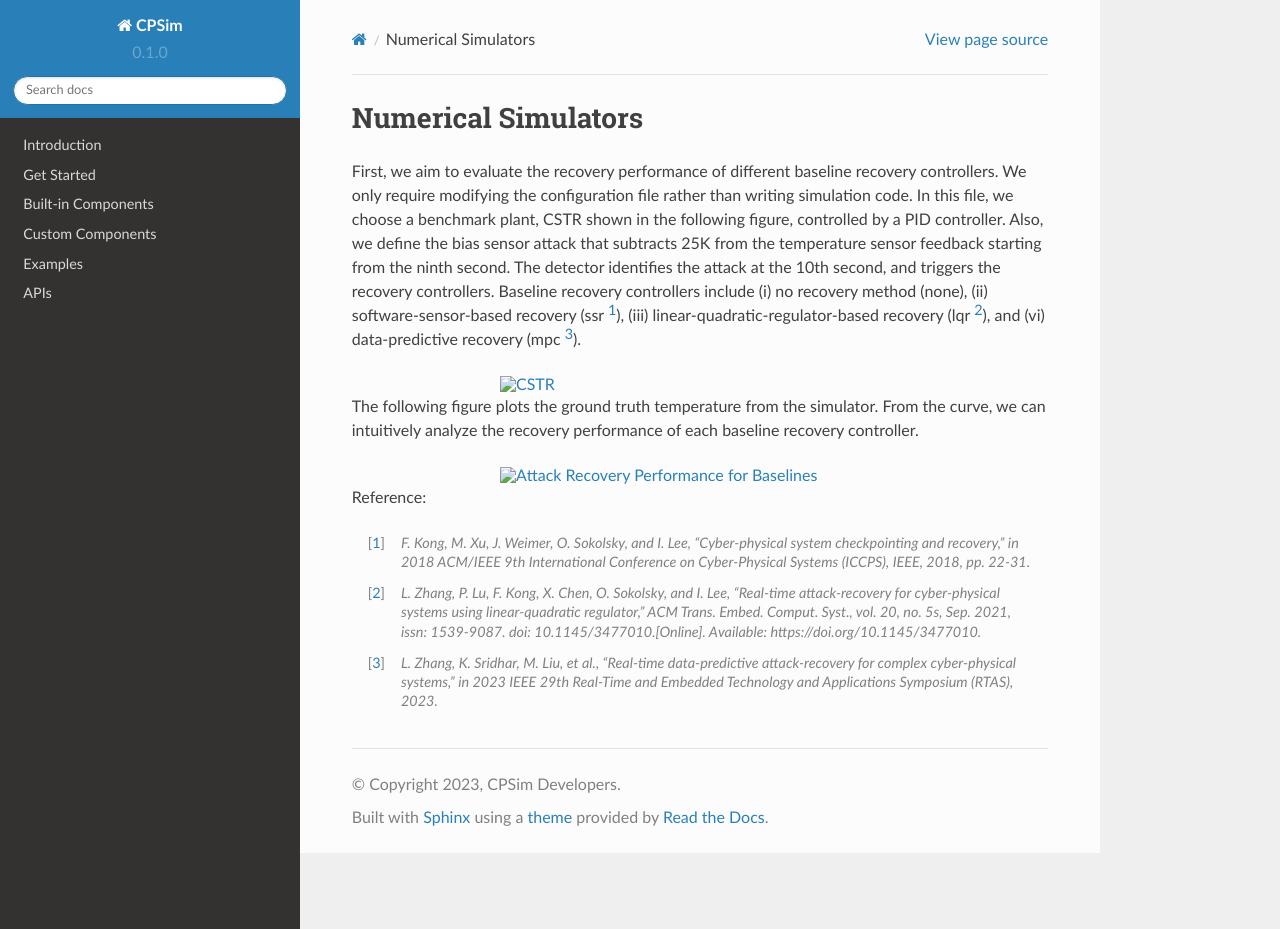
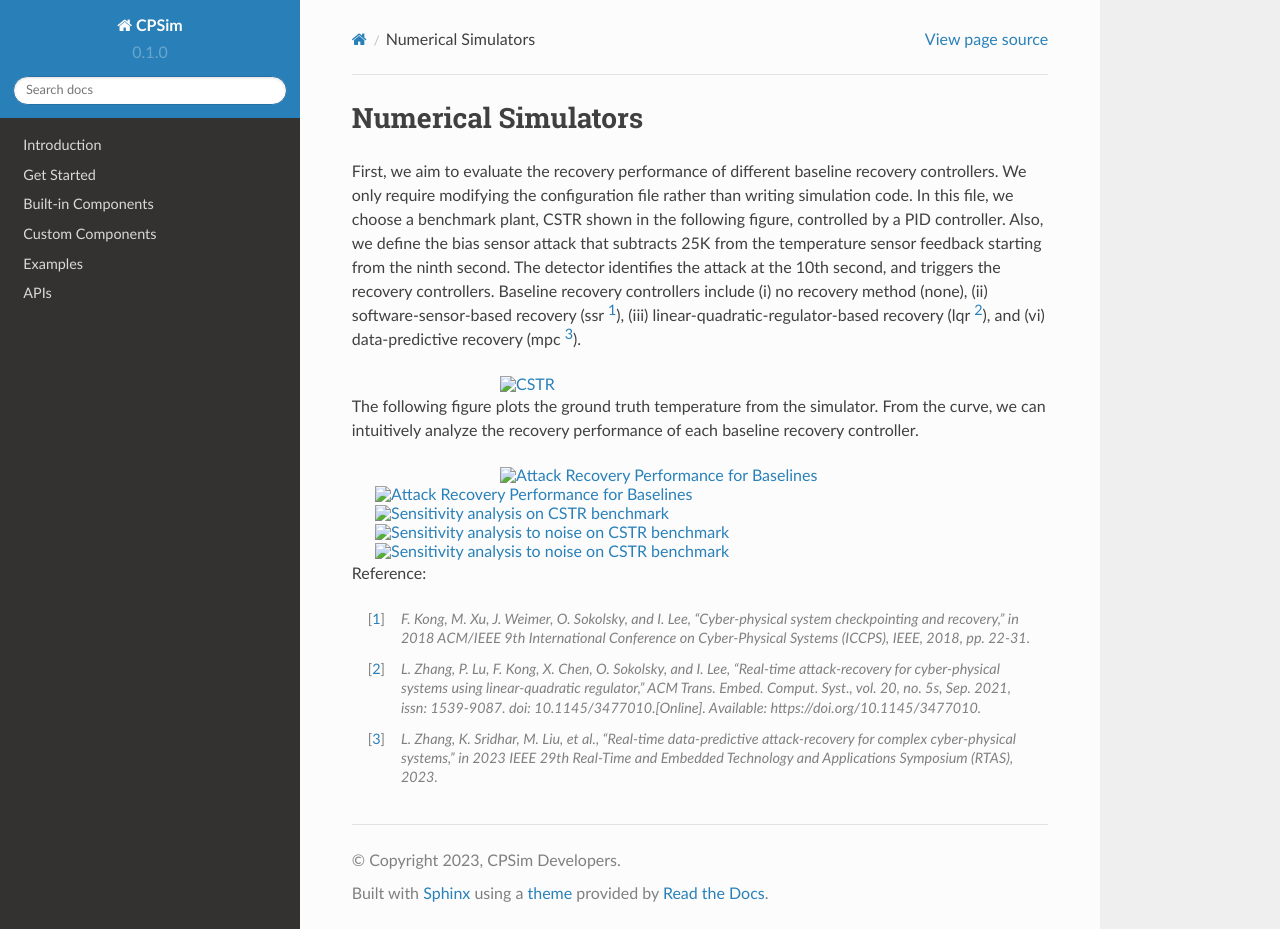
Before and after one commit to JFan1997/CPSim, a Sphinx documentation site: the page built from docs/source/5_example/3_MPC_recovery.rst, in a window 1280 px wide and 929 px high. Built offline with Sphinx 7.4.7 and the Read the Docs theme 2.0.0, drawn with Linux system fonts in a browser that asks for light colours; pages that are not in the unit, such as notebooks, are missing from menus.

Commit message:
add figure in example

```diff
--- a/docs/source/5_example/3_MPC_recovery.rst
+++ b/docs/source/5_example/3_MPC_recovery.rst
@@ -20,7 +20,25 @@
    :align: center
    :alt: Attack Recovery Performance for Baselines
 
+.. image:: images/5_example/performance.png
+   :width: 650 px
+   :align: center
+   :alt: Attack Recovery Performance for Baselines
 
+.. image:: images/5_example/sensitivity_bias_CSTR.png
+   :width: 650 px
+   :align: center
+   :alt: Sensitivity analysis on CSTR benchmark
+
+.. image:: images/5_example/sensitivity_noise_CSTR.png
+   :width: 650 px
+   :align: center
+   :alt: Sensitivity analysis to noise on CSTR benchmark
+
+.. image:: images/5_example/sensitivity_noise_Quadrotor.png
+   :width: 650 px
+   :align: center
+   :alt: Sensitivity analysis to noise on CSTR benchmark
 Reference:
 
 .. [1] `F. Kong, M. Xu, J. Weimer, O. Sokolsky, and I. Lee, "Cyber-physical system checkpointing and recovery," in 2018 ACM/IEEE 9th International Conference on Cyber-Physical Systems (ICCPS), IEEE, 2018, pp. 22-31.`
```
Also changed, not shown: docs/source/3_basic/nonlinear_model.rst (+8 -8 lines), docs/source/images/5_example/performance.png (added), docs/source/images/5_example/sensitivity_bias_CSTR.png (added), docs/source/images/5_example/sensitivity_noise_CSTR.png (added), docs/source/images/5_example/sensitivity_noise_Quadrotor.png (added).
